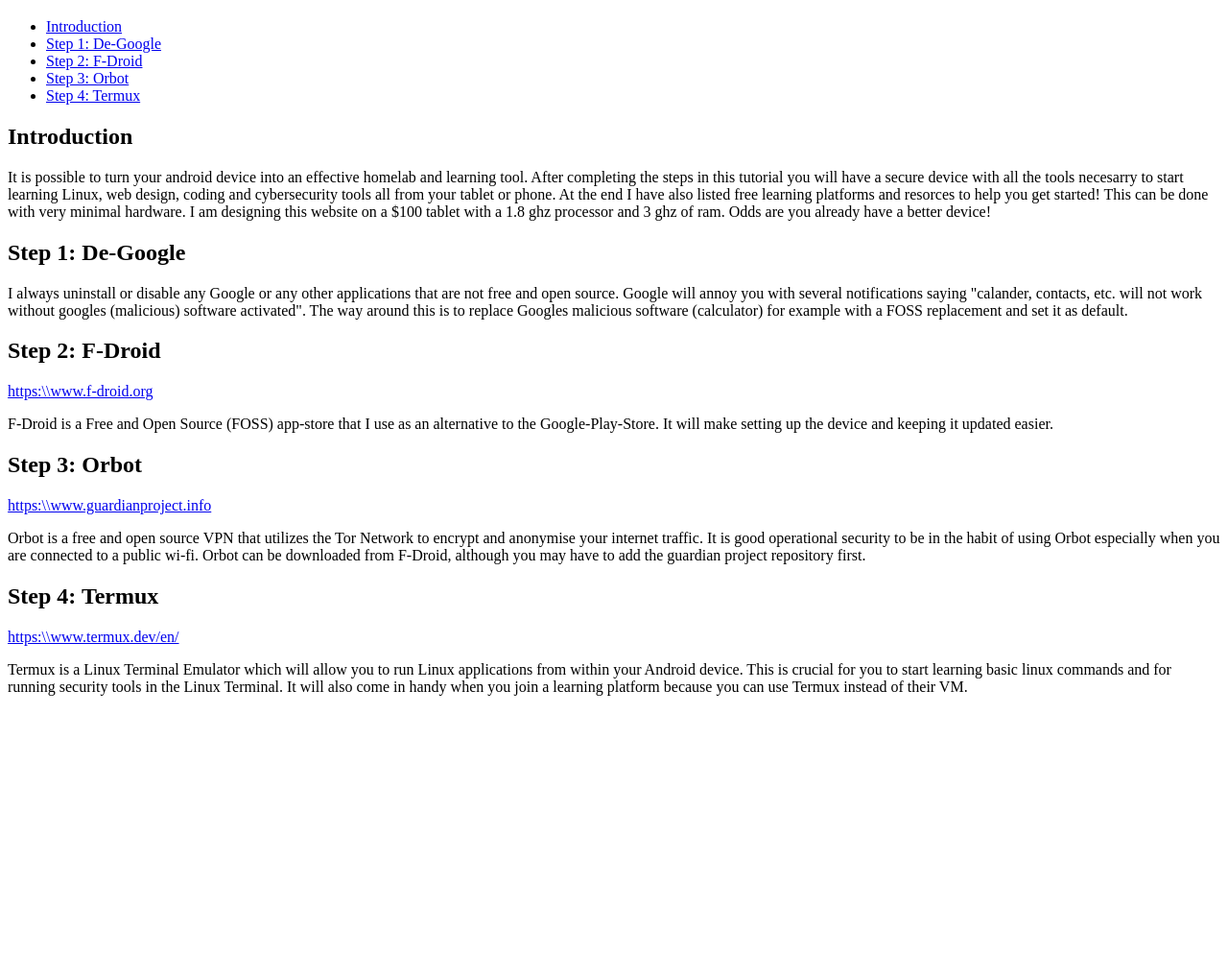
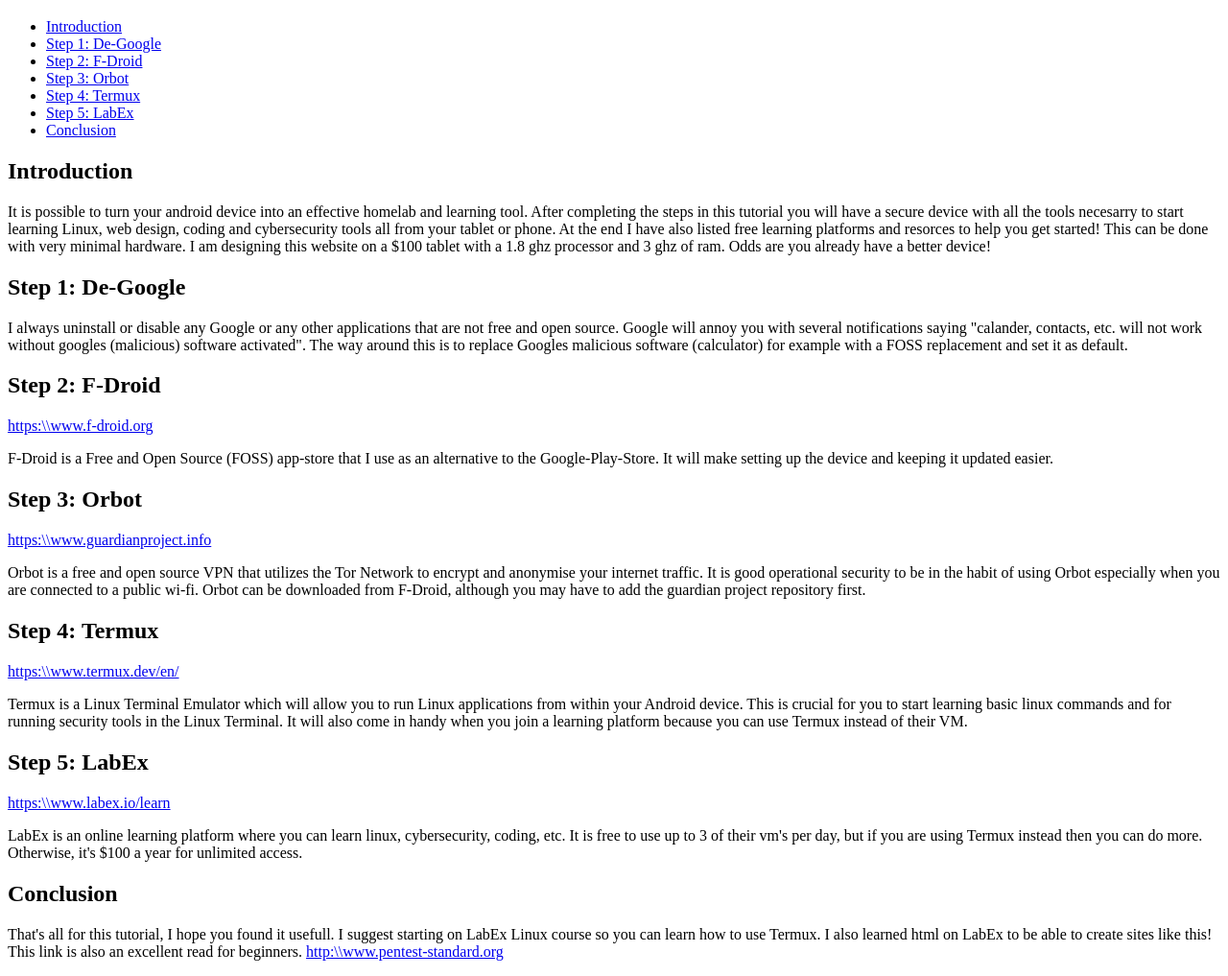
Before and after one commit to The-Wandering-Shepherd/My-website, a plain HTML site: page index.html in a window 1280 px wide. Shown: the part 61-1078 px from the top of the page at 96% size. Before the commit the page ends 802 px from the top, so only its background shows below. Drawn offline with Linux system fonts and the light colour scheme.

Commit message:
Add files via upload

```diff
--- a/index.html
+++ b/index.html
@@ -27,6 +27,9 @@
 
 <li><a href="#Step 4: Termux">Step 4: Termux<a></li>
 
+<li><a href="#Step 5: LabEx">Step 5: LabEx<a></li>
+
+<li><a href="#Conclusion">Conclusion</a></li>
   </ul>
 
   </nav>
@@ -82,6 +85,25 @@
 come in handy when you join a learning platform
 because you can use Termux instead of their VM.</p>
 
+  <h2 id="Step 5: LabEx">Step 5: LabEx</h2>
+
+<a href="https:\\www.labex.io/learn"target="_blank">https:\\www.labex.io/learn</a>
+
+<p> LabEx is an online learning platform where you
+can learn linux, cybersecurity, coding, etc. It is
+free to use up to 3 of their vm's per day, but if
+you are using Termux instead then you can do more.
+Otherwise, it's $100 a year for unlimited access.<p>
+
+  <h2 id="Conclusion">Conclusion</h2>
+
+<p>That's all for this tutorial, I hope you found it
+usefull. I suggest starting on LabEx Linux course so
+you can learn how to use Termux. I also learned html
+on LabEx to be able to create sites like this! This
+link is also an excellent read for beginners.
+
+<a href="https:\\www.pentest-standard.org"target="_blank">http:\\www.pentest-standard.org</a>
 
 </body>
 
```
